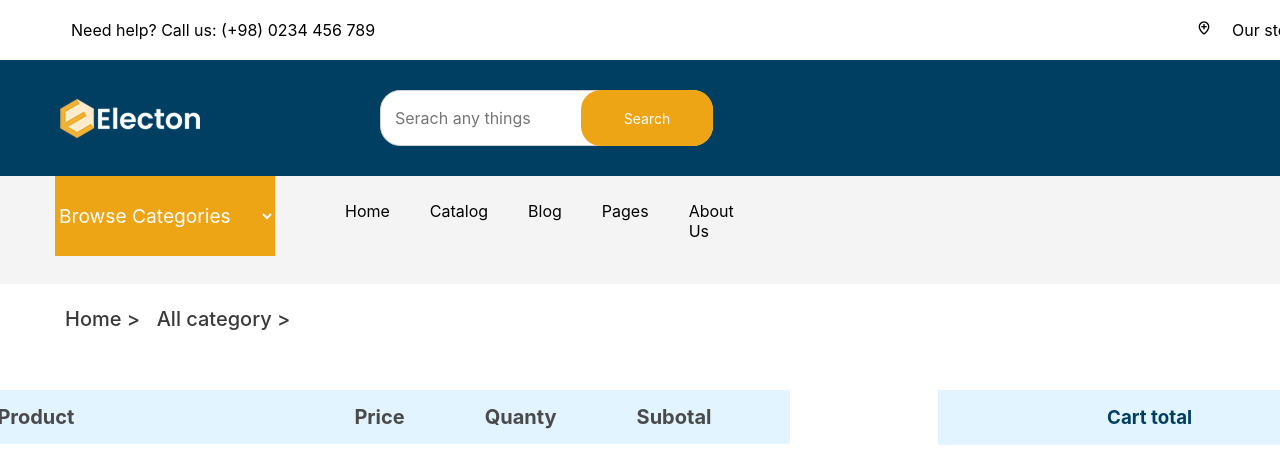
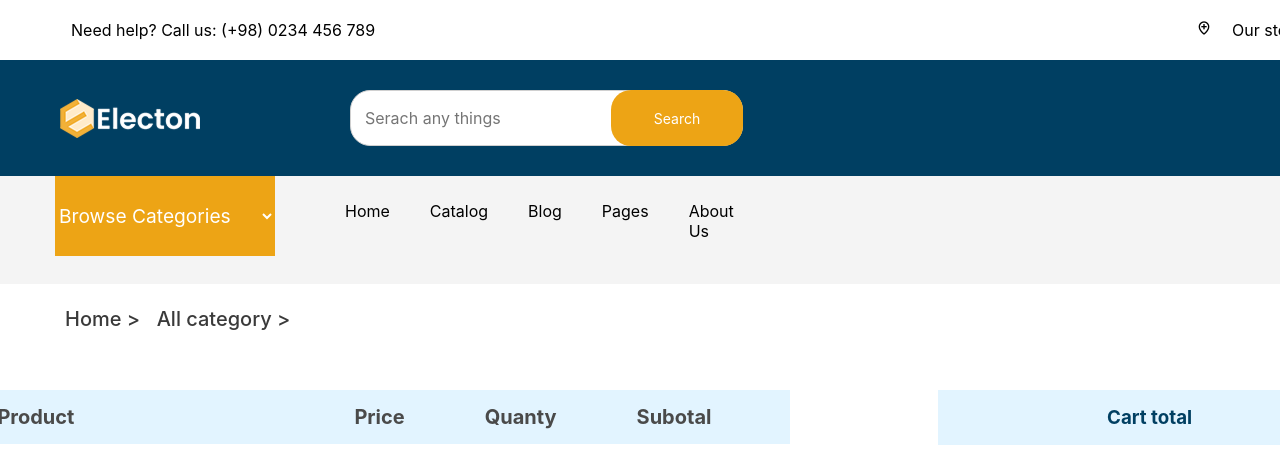
Before and after one commit to MrJavohirVip/Electron, a plain HTML site: page cart.html in a window 1280 px wide. Shown: the top 456 px of the page. Drawn offline with nearby package versions, Linux system fonts and the light colour scheme.

Commit message:
seventh commit

```diff
--- a/main.css
+++ b/main.css
@@ -69,7 +69,7 @@ body{
 .elements1{
     display: flex;
     align-items: center;
-    gap: 150px;
+    gap: 120px;
 }
 
 
```
